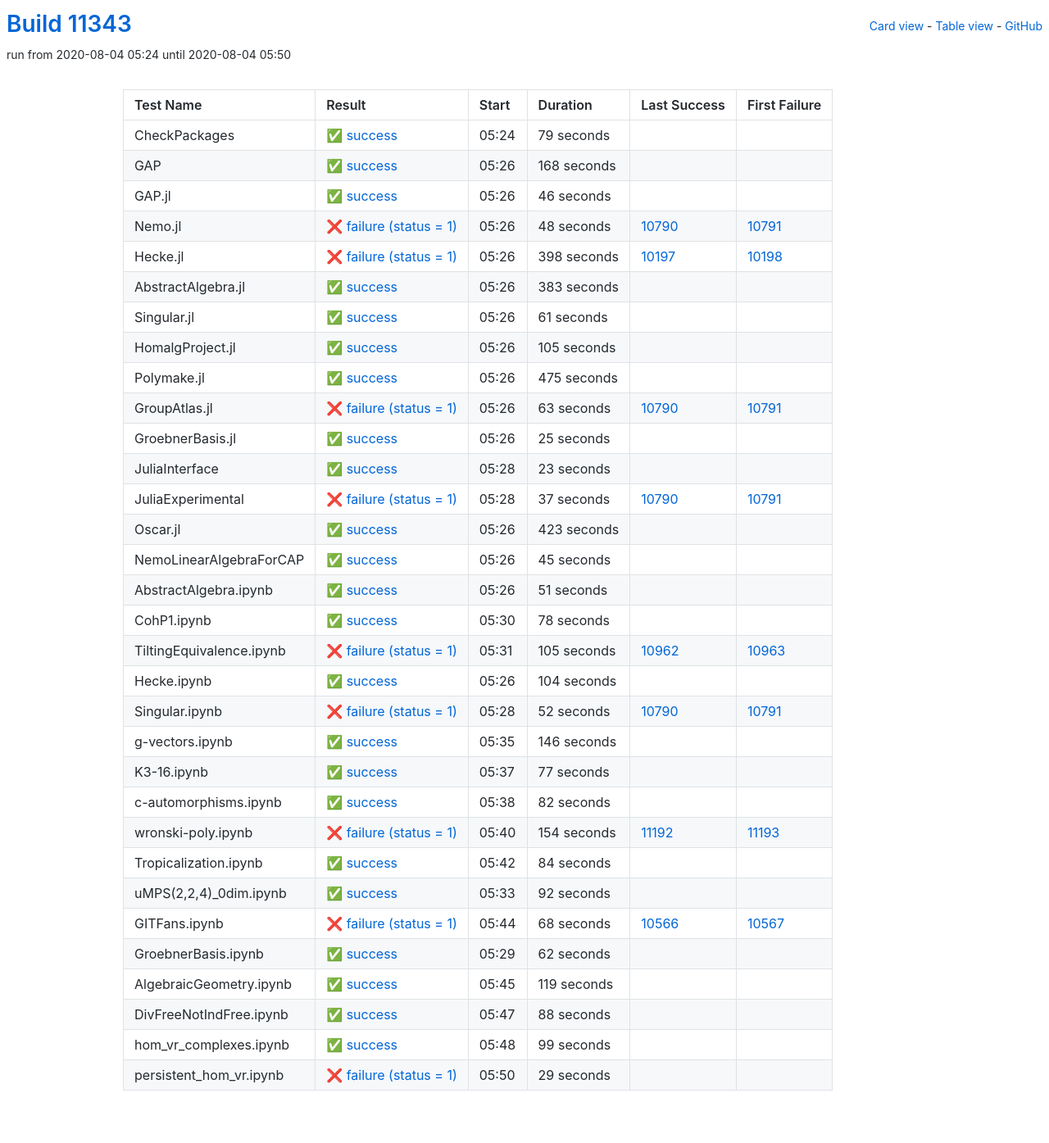
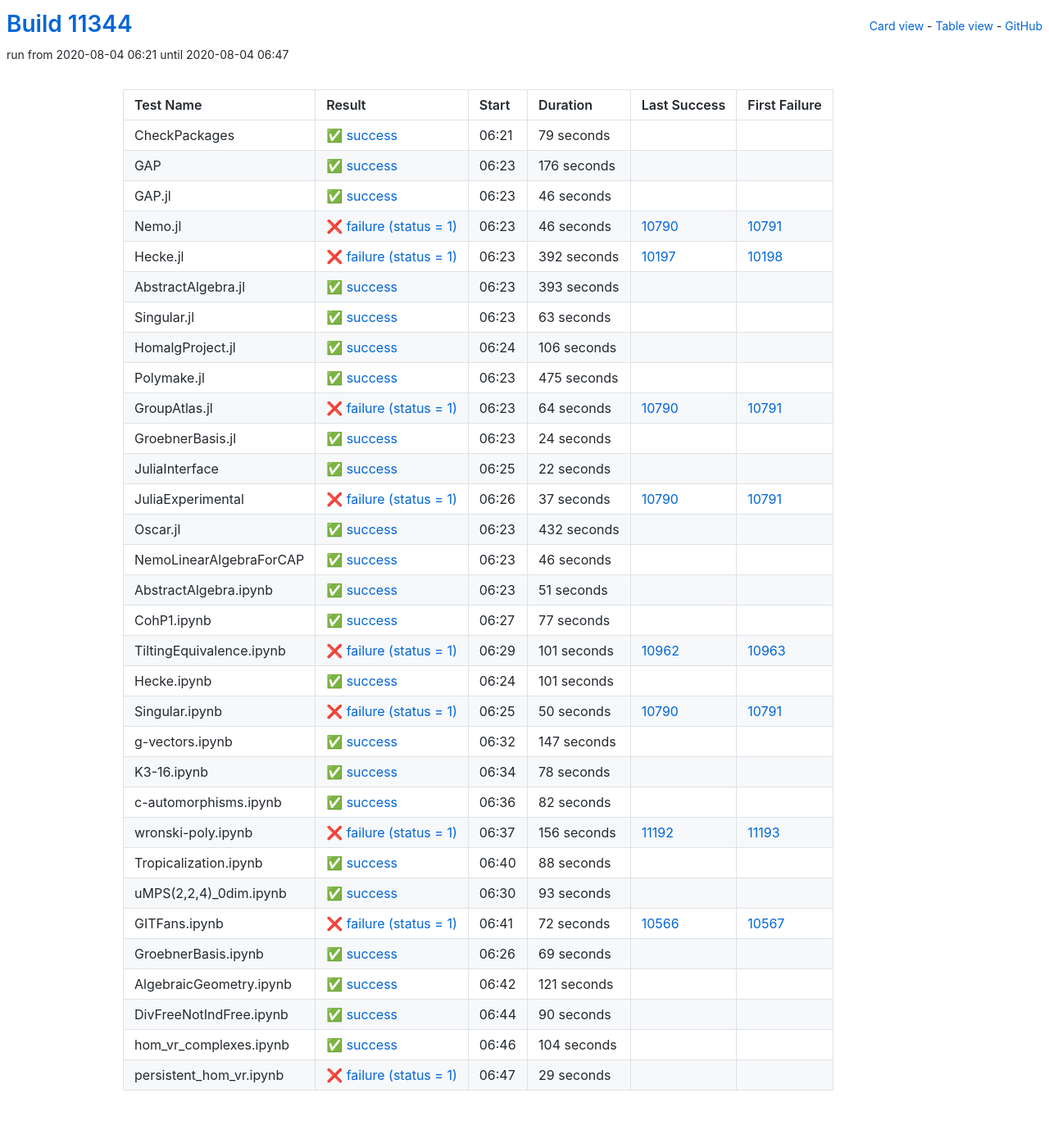
Before and after one commit to oscar-system/oscar-ci-status, a Jekyll site: the page built from table.html, in a window 1280 px wide. Shown: the whole page at 82% size. Built offline with Jekyll 4.4.1, drawn with Linux system fonts in a browser that asks for light colours.

Commit message:
Build #11344

```diff
--- a/_data/ci.yml
+++ b/_data/ci.yml
@@ -1,6 +1,6 @@
 ---
-build: 11343
-build_url: https://oscarci.mathematik.uni-kl.de/job/oscar/11343/
+build: 11344
+build_url: https://oscarci.mathematik.uni-kl.de/job/oscar/11344/
 job: oscar
 organization: oscar-system
 repo: oscar-ci-status
@@ -8,8 +8,8 @@
 tests:
 - name: CheckPackages
   id: checkpackages
-  log: https://oscarci.mathematik.uni-kl.de/job/oscar/11343/artifact/logs/build-11343/CheckPackages.log
-  start: 2020-08-04 05:24
+  log: https://oscarci.mathematik.uni-kl.de/job/oscar/11344/artifact/logs/build-11344/CheckPackages.log
+  start: 2020-08-04 06:21
   success: true
   exitcode: 0
   status: success
@@ -20,20 +20,20 @@
   first_failure_url:
 - name: GAP
   id: gap
-  log: https://oscarci.mathematik.uni-kl.de/job/oscar/11343/artifact/logs/build-11343/GAP.log
-  start: 2020-08-04 05:26
+  log: https://oscarci.mathematik.uni-kl.de/job/oscar/11344/artifact/logs/build-11344/GAP.log
+  start: 2020-08-04 06:23
   success: true
   exitcode: 0
   status: success
-  duration: 168
+  duration: 176
   last_success: false
   last_success_url:
   first_failure: false
   first_failure_url:
 - name: GAP.jl
   id: gap-jl
-  log: https://oscarci.mathematik.uni-kl.de/job/oscar/11343/artifact/logs/build-11343/GAP.jl.log
-  start: 2020-08-04 05:26
+  log: https://oscarci.mathematik.uni-kl.de/job/oscar/11344/artifact/logs/build-11344/GAP.jl.log
+  start: 2020-08-04 06:23
   success: true
   exitcode: 0
   status: success
@@ -44,68 +44,68 @@
   first_failure_url:
 - name: Nemo.jl
   id: nemo-jl
-  log: https://oscarci.mathematik.uni-kl.de/job/oscar/11343/artifact/logs/build-11343/Nemo.jl.log
-  start: 2020-08-04 05:26
+  log: https://oscarci.mathematik.uni-kl.de/job/oscar/11344/artifact/logs/build-11344/Nemo.jl.log
+  start: 2020-08-04 06:23
   success: false
   exitcode: 1
   status: failure
-  duration: 48
+  duration: 46
   last_success: 10790
   last_success_url: https://oscarci.mathematik.uni-kl.de/job/oscar/10790/
   first_failure: 10791
   first_failure_url: https://oscarci.mathematik.uni-kl.de/job/oscar/10791/
 - name: Hecke.jl
   id: hecke-jl
-  log: https://oscarci.mathematik.uni-kl.de/job/oscar/11343/artifact/logs/build-11343/Hecke.jl.log
-  start: 2020-08-04 05:26
+  log: https://oscarci.mathematik.uni-kl.de/job/oscar/11344/artifact/logs/build-11344/Hecke.jl.log
+  start: 2020-08-04 06:23
   success: false
   exitcode: 1
   status: failure
-  duration: 398
+  duration: 392
   last_success: 10197
   last_success_url: https://oscarci.mathematik.uni-kl.de/job/oscar/10197/
   first_failure: 10198
   first_failure_url: https://oscarci.mathematik.uni-kl.de/job/oscar/10198/
 - name: AbstractAlgebra.jl
   id: abstractalgebra-jl
-  log: https://oscarci.mathematik.uni-kl.de/job/oscar/11343/artifact/logs/build-11343/AbstractAlgebra.jl.log
-  start: 2020-08-04 05:26
+  log: https://oscarci.mathematik.uni-kl.de/job/oscar/11344/artifact/logs/build-11344/AbstractAlgebra.jl.log
+  start: 2020-08-04 06:23
   success: true
   exitcode: 0
   status: success
-  duration: 383
+  duration: 393
   last_success: false
   last_success_url:
   first_failure: false
   first_failure_url:
 - name: Singular.jl
   id: singular-jl
-  log: https://oscarci.mathematik.uni-kl.de/job/oscar/11343/artifact/logs/build-11343/Singular.jl.log
-  start: 2020-08-04 05:26
+  log: https://oscarci.mathematik.uni-kl.de/job/oscar/11344/artifact/logs/build-11344/Singular.jl.log
+  start: 2020-08-04 06:23
   success: true
   exitcode: 0
   status: success
-  duration: 61
+  duration: 63
   last_success: false
   last_success_url:
   first_failure: false
   first_failure_url:
 - name: HomalgProject.jl
   id: homalgproject-jl
-  log: https://oscarci.mathematik.uni-kl.de/job/oscar/11343/artifact/logs/build-11343/HomalgProject.jl.log
-  start: 2020-08-04 05:26
+  log: https://oscarci.mathematik.uni-kl.de/job/oscar/11344/artifact/logs/build-11344/HomalgProject.jl.log
+  start: 2020-08-04 06:24
   success: true
   exitcode: 0
   status: success
-  duration: 105
+  duration: 106
   last_success: false
   last_success_url:
   first_failure: false
   first_failure_url:
 - name: Polymake.jl
   id: polymake-jl
-  log: https://oscarci.mathematik.uni-kl.de/job/oscar/11343/artifact/logs/build-11343/Polymake.jl.log
-  start: 2020-08-04 05:26
+  log: https://oscarci.mathematik.uni-kl.de/job/oscar/11344/artifact/logs/build-11344/Polymake.jl.log
+  start: 2020-08-04 06:23
   success: true
   exitcode: 0
   status: success
@@ -116,44 +116,44 @@
   first_failure_url:
 - name: GroupAtlas.jl
   id: groupatlas-jl
-  log: https://oscarci.mathematik.uni-kl.de/job/oscar/11343/artifact/logs/build-11343/GroupAtlas.jl.log
-  start: 2020-08-04 05:26
+  log: https://oscarci.mathematik.uni-kl.de/job/oscar/11344/artifact/logs/build-11344/GroupAtlas.jl.log
+  start: 2020-08-04 06:23
   success: false
   exitcode: 1
   status: failure
-  duration: 63
+  duration: 64
   last_success: 10790
   last_success_url: https://oscarci.mathematik.uni-kl.de/job/oscar/10790/
   first_failure: 10791
   first_failure_url: https://oscarci.mathematik.uni-kl.de/job/oscar/10791/
 - name: GroebnerBasis.jl
   id: groebnerbasis-jl
-  log: https://oscarci.mathematik.uni-kl.de/job/oscar/11343/artifact/logs/build-11343/GroebnerBasis.jl.log
-  start: 2020-08-04 05:26
+  log: https://oscarci.mathematik.uni-kl.de/job/oscar/11344/artifact/logs/build-11344/GroebnerBasis.jl.log
+  start: 2020-08-04 06:23
   success: true
   exitcode: 0
   status: success
-  duration: 25
+  duration: 24
   last_success: false
   last_success_url:
   first_failure: false
   first_failure_url:
 - name: JuliaInterface
   id: juliainterface
-  log: https://oscarci.mathematik.uni-kl.de/job/oscar/11343/artifact/logs/build-11343/JuliaInterface.log
-  start: 2020-08-04 05:28
+  log: https://oscarci.mathematik.uni-kl.de/job/oscar/11344/artifact/logs/build-11344/JuliaInterface.log
+  start: 2020-08-04 06:25
   success: true
   exitcode: 0
   status: success
-  duration: 23
+  duration: 22
   last_success: false
   last_success_url:
   first_failure: false
   first_failure_url:
 - name: JuliaExperimental
   id: juliaexperimental
-  log: https://oscarci.mathematik.uni-kl.de/job/oscar/11343/artifact/logs/build-11343/JuliaExperimental.log
-  start: 2020-08-04 05:28
+  log: https://oscarci.mathematik.uni-kl.de/job/oscar/11344/artifact/logs/build-11344/JuliaExperimental.log
+  start: 2020-08-04 06:26
   success: false
   exitcode: 1
   status: failure
@@ -164,32 +164,32 @@
   first_failure_url: https://oscarci.mathematik.uni-kl.de/job/oscar/10791/
 - name: Oscar.jl
   id: oscar-jl
-  log: https://oscarci.mathematik.uni-kl.de/job/oscar/11343/artifact/logs/build-11343/Oscar.jl.log
-  start: 2020-08-04 05:26
+  log: https://oscarci.mathematik.uni-kl.de/job/oscar/11344/artifact/logs/build-11344/Oscar.jl.log
+  start: 2020-08-04 06:23
   success: true
   exitcode: 0
   status: success
-  duration: 423
+  duration: 432
   last_success: false
   last_success_url:
   first_failure: false
   first_failure_url:
 - name: NemoLinearAlgebraForCAP
   id: nemolinearalgebraforcap
-  log: https://oscarci.mathematik.uni-kl.de/job/oscar/11343/artifact/logs/build-11343/NemoLinearAlgebraForCAP.log
-  start: 2020-08-04 05:26
+  log: https://oscarci.mathematik.uni-kl.de/job/oscar/11344/artifact/logs/build-11344/NemoLinearAlgebraForCAP.log
+  start: 2020-08-04 06:23
   success: true
   exitcode: 0
   status: success
-  duration: 45
+  duration: 46
   last_success: false
   last_success_url:
   first_failure: false
   first_failure_url:
 - name: AbstractAlgebra.ipynb
   id: abstractalgebra-ipynb
-  log: https://oscarci.mathematik.uni-kl.de/job/oscar/11343/artifact/logs/build-11343/AbstractAlgebra.ipynb.log
-  start: 2020-08-04 05:26
+  log: https://oscarci.mathematik.uni-kl.de/job/oscar/11344/artifact/logs/build-11344/AbstractAlgebra.ipynb.log
+  start: 2020-08-04 06:23
   success: true
   exitcode: 0
   status: success
@@ -200,8 +200,68 @@
   first_failure_url:
 - name: CohP1.ipynb
   id: cohp1-ipynb
-  log: https://oscarci.mathematik.uni-kl.de/job/oscar/11343/artifact/logs/build-11343/CohP1.ipynb.log
-  start: 2020-08-04 05:30
+  log: https://oscarci.mathematik.uni-kl.de/job/oscar/11344/artifact/logs/build-11344/CohP1.ipynb.log
+  start: 2020-08-04 06:27
+  success: true
+  exitcode: 0
+  status: success
+  duration: 77
+  last_success: false
+  last_success_url:
+  first_failure: false
+  first_failure_url:
+- name: TiltingEquivalence.ipynb
+  id: tiltingequivalence-ipynb
+  log: https://oscarci.mathematik.uni-kl.de/job/oscar/11344/artifact/logs/build-11344/TiltingEquivalence.ipynb.log
+  start: 2020-08-04 06:29
+  success: false
+  exitcode: 1
+  status: failure
+  duration: 101
+  last_success: 10962
+  last_success_url: https://oscarci.mathematik.uni-kl.de/job/oscar/10962/
+  first_failure: 10963
+  first_failure_url: https://oscarci.mathematik.uni-kl.de/job/oscar/10963/
+- name: Hecke.ipynb
+  id: hecke-ipynb
+  log: https://oscarci.mathematik.uni-kl.de/job/oscar/11344/artifact/logs/build-11344/Hecke.ipynb.log
+  start: 2020-08-04 06:24
+  success: true
+  exitcode: 0
+  status: success
+  duration: 101
+  last_success: false
+  last_success_url:
+  first_failure: false
+  first_failure_url:
+- name: Singular.ipynb
+  id: singular-ipynb
+  log: https://oscarci.mathematik.uni-kl.de/job/oscar/11344/artifact/logs/build-11344/Singular.ipynb.log
+  start: 2020-08-04 06:25
+  success: false
+  exitcode: 1
+  status: failure
+  duration: 50
+  last_success: 10790
+  last_success_url: https://oscarci.mathematik.uni-kl.de/job/oscar/10790/
+  first_failure: 10791
+  first_failure_url: https://oscarci.mathematik.uni-kl.de/job/oscar/10791/
+- name: g-vectors.ipynb
+  id: g-vectors-ipynb
+  log: https://oscarci.mathematik.uni-kl.de/job/oscar/11344/artifact/logs/build-11344/g-vectors.ipynb.log
+  start: 2020-08-04 06:32
+  success: true
+  exitcode: 0
+  status: success
+  duration: 147
+  last_success: false
+  last_success_url:
+  first_failure: false
+  first_failure_url:
+- name: K3-16.ipynb
+  id: k3-16-ipynb
+  log: https://oscarci.mathematik.uni-kl.de/job/oscar/11344/artifact/logs/build-11344/K3-16.ipynb.log
+  start: 2020-08-04 06:34
   success: true
   exitcode: 0
   status: success
@@ -210,70 +270,10 @@
   last_success_url:
   first_failure: false
   first_failure_url:
-- name: TiltingEquivalence.ipynb
-  id: tiltingequivalence-ipynb
-  log: https://oscarci.mathematik.uni-kl.de/job/oscar/11343/artifact/logs/build-11343/TiltingEquivalence.ipynb.log
-  start: 2020-08-04 05:31
-  success: false
-  exitcode: 1
-  status: failure
-  duration: 105
-  last_success: 10962
-  last_success_url: https://oscarci.mathematik.uni-kl.de/job/oscar/10962/
-  first_failure: 10963
-  first_failure_url: https://oscarci.mathematik.uni-kl.de/job/oscar/10963/
-- name: Hecke.ipynb
-  id: hecke-ipynb
-  log: https://oscarci.mathematik.uni-kl.de/job/oscar/11343/artifact/logs/build-11343/Hecke.ipynb.log
-  start: 2020-08-04 05:26
-  success: true
-  exitcode: 0
-  status: success
-  duration: 104
-  last_success: false
-  last_success_url:
-  first_failure: false
-  first_failure_url:
-- name: Singular.ipynb
-  id: singular-ipynb
-  log: https://oscarci.mathematik.uni-kl.de/job/oscar/11343/artifact/logs/build-11343/Singular.ipynb.log
-  start: 2020-08-04 05:28
-  success: false
-  exitcode: 1
-  status: failure
-  duration: 52
-  last_success: 10790
-  last_success_url: https://oscarci.mathematik.uni-kl.de/job/oscar/10790/
-  first_failure: 10791
-  first_failure_url: https://oscarci.mathematik.uni-kl.de/job/oscar/10791/
-- name: g-vectors.ipynb
-  id: g-vectors-ipynb
-  log: https://oscarci.mathematik.uni-kl.de/job/oscar/11343/artifact/logs/build-11343/g-vectors.ipynb.log
-  start: 2020-08-04 05:35
-  success: true
-  exitcode: 0
-  status: success
-  duration: 146
-  last_success: false
-  last_success_url:
-  first_failure: false
-  first_failure_url:
-- name: K3-16.ipynb
-  id: k3-16-ipynb
-  log: https://oscarci.mathematik.uni-kl.de/job/oscar/11343/artifact/logs/build-11343/K3-16.ipynb.log
-  start: 2020-08-04 05:37
-  success: true
-  exitcode: 0
-  status: success
-  duration: 77
-  last_success: false
-  last_success_url:
-  first_failure: false
-  first_failure_url:
 - name: c-automorphisms.ipynb
   id: c-automorphisms-ipynb
-  log: https://oscarci.mathematik.uni-kl.de/job/oscar/11343/artifact/logs/build-11343/c-automorphisms.ipynb.log
-  start: 2020-08-04 05:38
+  log: https://oscarci.mathematik.uni-kl.de/job/oscar/11344/artifact/logs/build-11344/c-automorphisms.ipynb.log
+  start: 2020-08-04 06:36
   success: true
   exitcode: 0
   status: success
@@ -284,80 +284,20 @@
   first_failure_url:
 - name: wronski-poly.ipynb
   id: wronski-poly-ipynb
-  log: https://oscarci.mathematik.uni-kl.de/job/oscar/11343/artifact/logs/build-11343/wronski-poly.ipynb.log
-  start: 2020-08-04 05:40
+  log: https://oscarci.mathematik.uni-kl.de/job/oscar/11344/artifact/logs/build-11344/wronski-poly.ipynb.log
+  start: 2020-08-04 06:37
   success: false
   exitcode: 1
   status: failure
-  duration: 154
+  duration: 156
   last_success: 11192
   last_success_url: https://oscarci.mathematik.uni-kl.de/job/oscar/11192/
   first_failure: 11193
   first_failure_url: https://oscarci.mathematik.uni-kl.de/job/oscar/11193/
 - name: Tropicalization.ipynb
   id: tropicalization-ipynb
-  log: https://oscarci.mathematik.uni-kl.de/job/oscar/11343/artifact/logs/build-11343/Tropicalization.ipynb.log
-  start: 2020-08-04 05:42
-  success: true
-  exitcode: 0
-  status: success
-  duration: 84
-  last_success: false
-  last_success_url:
-  first_failure: false
-  first_failure_url:
-- name: uMPS(2,2,4)_0dim.ipynb
-  id: umps-2-2-4-0dim-ipynb
-  log: https://oscarci.mathematik.uni-kl.de/job/oscar/11343/artifact/logs/build-11343/uMPS-2-2-4-_0dim.ipynb.log
-  start: 2020-08-04 05:33
-  success: true
-  exitcode: 0
-  status: success
-  duration: 92
-  last_success: false
-  last_success_url:
-  first_failure: false
-  first_failure_url:
-- name: GITFans.ipynb
-  id: gitfans-ipynb
-  log: https://oscarci.mathematik.uni-kl.de/job/oscar/11343/artifact/logs/build-11343/GITFans.ipynb.log
-  start: 2020-08-04 05:44
-  success: false
-  exitcode: 1
-  status: failure
-  duration: 68
-  last_success: 10566
-  last_success_url: https://oscarci.mathematik.uni-kl.de/job/oscar/10566/
-  first_failure: 10567
-  first_failure_url: https://oscarci.mathematik.uni-kl.de/job/oscar/10567/
-- name: GroebnerBasis.ipynb
-  id: groebnerbasis-ipynb
-  log: https://oscarci.mathematik.uni-kl.de/job/oscar/11343/artifact/logs/build-11343/GroebnerBasis.ipynb.log
-  start: 2020-08-04 05:29
-  success: true
-  exitcode: 0
-  status: success
-  duration: 62
-  last_success: false
-  last_success_url:
-  first_failure: false
-  first_failure_url:
-- name: AlgebraicGeometry.ipynb
-  id: algebraicgeometry-ipynb
-  log: https://oscarci.mathematik.uni-kl.de/job/oscar/11343/artifact/logs/build-11343/AlgebraicGeometry.ipynb.log
-  start: 2020-08-04 05:45
-  success: true
-  exitcode: 0
-  status: success
-  duration: 119
-  last_success: false
-  last_success_url:
-  first_failure: false
-  first_failure_url:
-- name: DivFreeNotIndFree.ipynb
-  id: divfreenotindfree-ipynb
-  log: https://oscarci.mathematik.uni-kl.de/job/oscar/11343/artifact/logs/build-11343/DivFreeNotIndFree.ipynb.log
-  start: 2020-08-04 05:47
+  log: https://oscarci.mathematik.uni-kl.de/job/oscar/11344/artifact/logs/build-11344/Tropicalization.ipynb.log
+  start: 2020-08-04 06:40
   success: true
   exitcode: 0
   status: success
@@ -366,22 +306,82 @@
   last_success_url:
   first_failure: false
   first_failure_url:
-- name: hom_vr_complexes.ipynb
-  id: hom-vr-complexes-ipynb
-  log: https://oscarci.mathematik.uni-kl.de/job/oscar/11343/artifact/logs/build-11343/hom_vr_complexes.ipynb.log
-  start: 2020-08-04 05:48
+- name: uMPS(2,2,4)_0dim.ipynb
+  id: umps-2-2-4-0dim-ipynb
+  log: https://oscarci.mathematik.uni-kl.de/job/oscar/11344/artifact/logs/build-11344/uMPS-2-2-4-_0dim.ipynb.log
+  start: 2020-08-04 06:30
   success: true
   exitcode: 0
   status: success
-  duration: 99
+  duration: 93
+  last_success: false
+  last_success_url:
+  first_failure: false
+  first_failure_url:
+- name: GITFans.ipynb
+  id: gitfans-ipynb
+  log: https://oscarci.mathematik.uni-kl.de/job/oscar/11344/artifact/logs/build-11344/GITFans.ipynb.log
+  start: 2020-08-04 06:41
+  success: false
+  exitcode: 1
+  status: failure
+  duration: 72
+  last_success: 10566
+  last_success_url: https://oscarci.mathematik.uni-kl.de/job/oscar/10566/
+  first_failure: 10567
+  first_failure_url: https://oscarci.mathematik.uni-kl.de/job/oscar/10567/
+- name: GroebnerBasis.ipynb
+  id: groebnerbasis-ipynb
+  log: https://oscarci.mathematik.uni-kl.de/job/oscar/11344/artifact/logs/build-11344/GroebnerBasis.ipynb.log
+  start: 2020-08-04 06:26
+  success: true
+  exitcode: 0
+  status: success
+  duration: 69
+  last_success: false
+  last_success_url:
+  first_failure: false
+  first_failure_url:
+- name: AlgebraicGeometry.ipynb
+  id: algebraicgeometry-ipynb
+  log: https://oscarci.mathematik.uni-kl.de/job/oscar/11344/artifact/logs/build-11344/AlgebraicGeometry.ipynb.log
+  start: 2020-08-04 06:42
+  success: true
+  exitcode: 0
+  status: success
+  duration: 121
+  last_success: false
+  last_success_url:
+  first_failure: false
+  first_failure_url:
+- name: DivFreeNotIndFree.ipynb
+  id: divfreenotindfree-ipynb
+  log: https://oscarci.mathematik.uni-kl.de/job/oscar/11344/artifact/logs/build-11344/DivFreeNotIndFree.ipynb.log
+  start: 2020-08-04 06:44
+  success: true
+  exitcode: 0
+  status: success
+  duration: 90
+  last_success: false
+  last_success_url:
+  first_failure: false
+  first_failure_url:
+- name: hom_vr_complexes.ipynb
+  id: hom-vr-complexes-ipynb
+  log: https://oscarci.mathematik.uni-kl.de/job/oscar/11344/artifact/logs/build-11344/hom_vr_complexes.ipynb.log
+  start: 2020-08-04 06:46
+  success: true
+  exitcode: 0
+  status: success
+  duration: 104
   last_success: false
   last_success_url:
   first_failure: false
   first_failure_url:
 - name: persistent_hom_vr.ipynb
   id: persistent-hom-vr-ipynb
-  log: https://oscarci.mathematik.uni-kl.de/job/oscar/11343/artifact/logs/build-11343/persistent_hom_vr.ipynb.log
-  start: 2020-08-04 05:50
+  log: https://oscarci.mathematik.uni-kl.de/job/oscar/11344/artifact/logs/build-11344/persistent_hom_vr.ipynb.log
+  start: 2020-08-04 06:47
   success: false
   exitcode: 1
   status: failure
```
Also changed, not shown: README.md.
